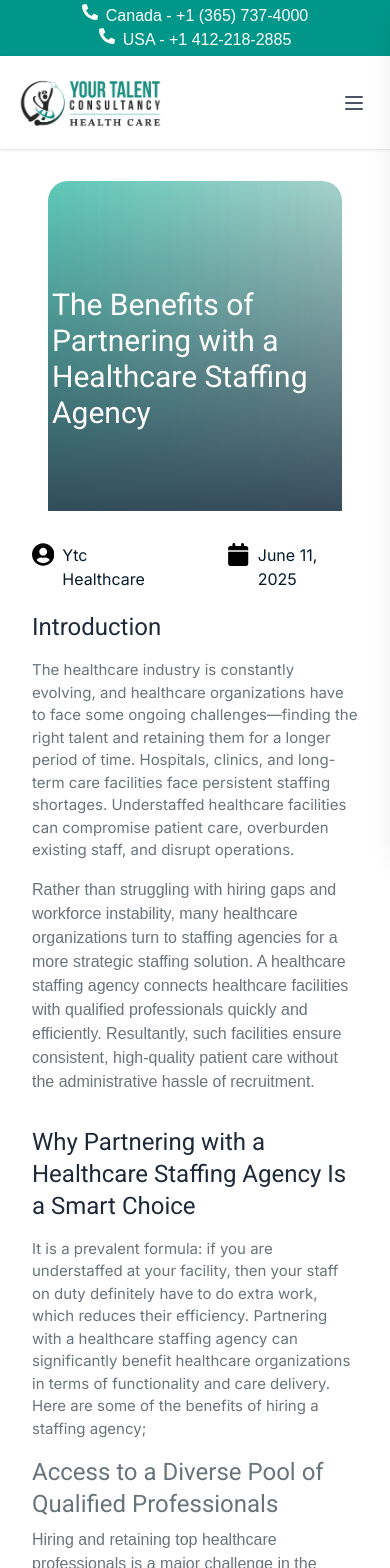
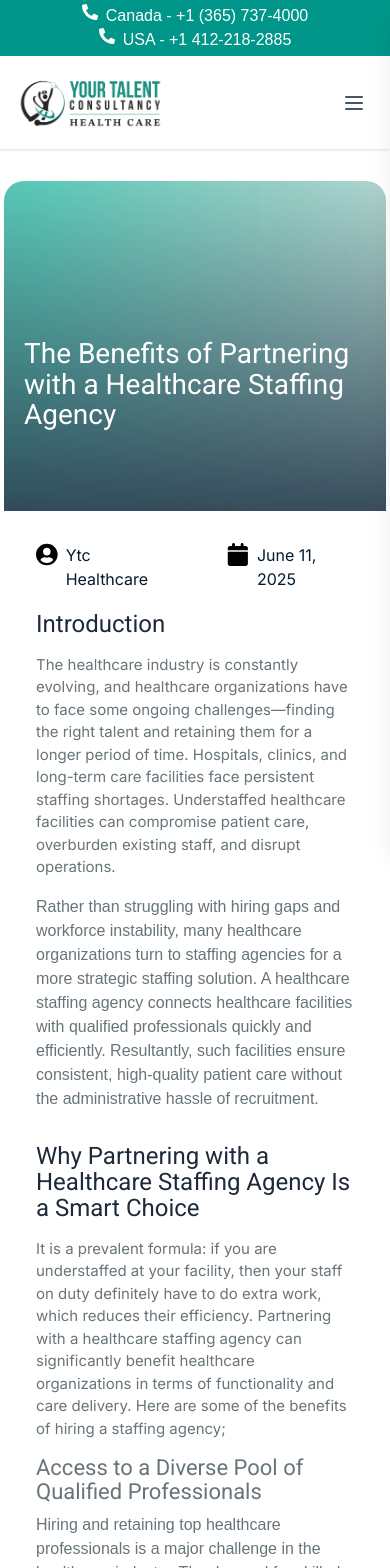
Before and after one commit to ezifydevelopers/ytc-react-next, a Next.js app: page /blog/The-Benefits-of-Partnering-with-a-Healthcare-Staffing-Agency in a window 390 px wide. Shown: the top 1568 px of the page. Built offline with nearby package versions, Linux system fonts and the light colour scheme.

Commit message:
WIP: Saving local changes before pull

```diff
--- a/app/blog/[slug]/page.jsx
+++ b/app/blog/[slug]/page.jsx
@@ -35,7 +35,7 @@ const PostComponent = ({ params }) => {
     return (
       <div className="single-post">
         <Header />
-        <div className="mx-auto px-8 py-8">
+        <div className="mx-auto py-8">
           <h1 className="text-2xl font-bold mb-8">Blog Tags</h1>
           <div className="flex flex-wrap gap-2">
             {Array.isArray(content) ? (
@@ -72,7 +72,7 @@ const PostComponent = ({ params }) => {
         <link rel="canonical" href={`https://ytchealthcare.com/blog/${slug}`} />
       </Head>
       <Header />
-      <div className="mx-auto px-8 py-8">
+      <div className="mx-auto px-1 py-8">
         <div className="mt-[0px]">
           <div className="mb-8">
             <BlogPageHeader
@@ -81,7 +81,7 @@ const PostComponent = ({ params }) => {
             />
           </div>
 
-          <div className="flex flex-wrap justify-between gap-8 max-w-[1360px] mx-auto">
+          <div className="flex flex-wrap px-8 justify-between gap-8 max-w-[1360px] mx-auto">
             <div className="w-full md:w-[840px]">
               {content.author && content.date && (
                 <div className="mb-5">
--- a/app/components/Home/ClientSatisfactionSection.jsx
+++ b/app/components/Home/ClientSatisfactionSection.jsx
@@ -35,7 +35,7 @@ export default function ClientSatisfactionSection() {
         <section className="max-w-[1320px] mx-auto mb-16 lg:mb-0 lg:py-16 px-6 md:px-20 bg-white flex gap-20 flex-col">
             <div className="flex flex-col md:flex-row justify-between items-start md:items-center gap-6">
                 {/* Text Section */}
-                <div className="md:max-w-4xl pr-18">
+                <div className="md:max-w-4xl md:pr-18">
                     <p className="text-sm text-gray-500 flex items-center gap-2 mb-3">
                         <span className="text-teal-600 text-xl"><Image src="/images/ic2.png" width={20} height={20} alt="YTC Healthcare" /></span> Your Health is Our Top Goal
                     </p>
--- a/app/components/Home/FaqCard.jsx
+++ b/app/components/Home/FaqCard.jsx
@@ -32,7 +32,7 @@ export default function FAQCard() {
 
     return (
         <div className="flex flex-col items-center items-inherit lg:flex-row gap-8 px-5 md:px-12  pb-20 lg:pb-0">
-            <div className="bg-gradient-to-b from-[#359C8FA6] py-10 px-15 to-[#359C8F] text-gray-900 rounded-2xl p-8 w-full max-w-md md:max-w-xl lg:max-w-2xl relative overflow-hidden">
+            <div className="bg-gradient-to-b from-[#359C8FA6] py-10 px-8 lg:px-15 to-[#359C8F] text-gray-900 rounded-2xl p-8 w-full max-w-md md:max-w-xl lg:max-w-2xl relative overflow-hidden">
                 <h2 className="text-2xl md:text-3xl font-bold mb-2">Frequently<br />Asked Questions.</h2>
                 <p className="text-sm md:text-base text-black mb-6">
                     Explore the most frequently asked questions by many healthcare Facilities
--- a/app/components/blogs/BlogPageHeader.jsx
+++ b/app/components/blogs/BlogPageHeader.jsx
@@ -1,7 +1,7 @@
 
 const BlogPageHeader = ({ src, title }) => {
     return (
-        <div className="relative h-[330px] w-full px-4">
+        <div className="relative h-[330px] w-full md:px-4">
             <div
                 alt="Home Care"
                 className="w-full object-cover h-full rounded-tl-[20px] rounded-tr-[20px]"
--- a/app/components/header.jsx
+++ b/app/components/header.jsx
@@ -328,7 +328,7 @@ const Header = () => {
                             </MobileAccordion>
                         </div>
 
-                        <Link href="/about" className="block py-3 text-lg font-medium border-b border-gray-100">About Us</Link>
+                        <Link href="/about-us" className="block py-3 text-lg font-medium border-b border-gray-100">About Us</Link>
 
                         {/* Mobile Accordion for Resources */}
                         <div className="py-3 border-b border-gray-100">
--- /dev/null
+++ b/app/components/ui/ResponsiveSlider.jsx
@@ -0,0 +1,44 @@
+'use client'
+
+import React, { useEffect, useState } from "react";
+import Slider from "react-slick";
+
+const ResponsiveSlider = ({ children }) => {
+  const [isMobile, setIsMobile] = useState(false);
+
+  useEffect(() => {
+    const checkScreen = () => {
+      setIsMobile(window.innerWidth < 768);
+    };
+    checkScreen();
+    window.addEventListener("resize", checkScreen);
+    return () => window.removeEventListener("resize", checkScreen);
+  }, []);
+
+  const settings = {
+    dots: true,
+    infinite: false,
+    speed: 500,
+    arrows: false,
+    slidesToShow: 1.1,
+    slidesToScroll: 1,
+  };
+
+  return isMobile ? (
+    <div className="overflow-hidden px-2">
+      <Slider {...settings}>
+        {Array.isArray(children)
+          ? children.map((child, idx) => (
+              <div key={idx} className="px-2">
+                {child}
+              </div>
+            ))
+          : children}
+      </Slider>
+    </div>
+  ) : (
+    <div className="grid grid-cols-1 md:grid-cols-2 lg:grid-cols-3 gap-6">{children}</div>
+  );
+};
+
+export default ResponsiveSlider;
--- a/app/globals.css
+++ b/app/globals.css
@@ -1,7 +1,6 @@
 @import url('https://fonts.googleapis.com/css2?family=Roboto:ital,wght@0,100..900;1,100..900&display=swap');
 @import url('https://fonts.googleapis.com/css2?family=Inter:ital,opsz,wght@0,14..32,100..900;1,14..32,100..900&family=Roboto:ital,wght@0,100..900;1,100..900&display=swap');
 @import "tailwindcss";
-
 
 
 @layer base {
@@ -13,6 +12,8 @@
     font-family: "Inter", sans-serif;
   }
 }
+
+
 
 body {
   background: var(--background);
@@ -48,6 +49,10 @@ body {
   box-shadow: 0 5px 0 0px #0000001a;
 }
 
+.items-inherit{
+  align-items: inherit;
+}
+
 @media only screen and (min-width: 1024px) {
   .items-inherit {
     align-items: inherit;
@@ -56,6 +61,28 @@ body {
     background: url('/images/Salary-Guide-banner-05.webp') no-repeat;
   } */
 }
-.items-inherit{
-  align-items: inherit;
+
+@media only screen and (max-width: 640px) {
+  h1 {
+    font-size: 28px;
+    line-height: 1.1;
+  }
+
+  h2 {
+    font-size: 24px;
+    line-height: 1.1;
+  }
+
+  h3 {
+    font-size: 22px;
+    line-height: 1.1;
+  }
+
+  h4 {
+    font-size: 20px;
+    line-height: 1.1;
+  }
+  blockquote {
+    font-size: 16px;
+  }
 }
```
